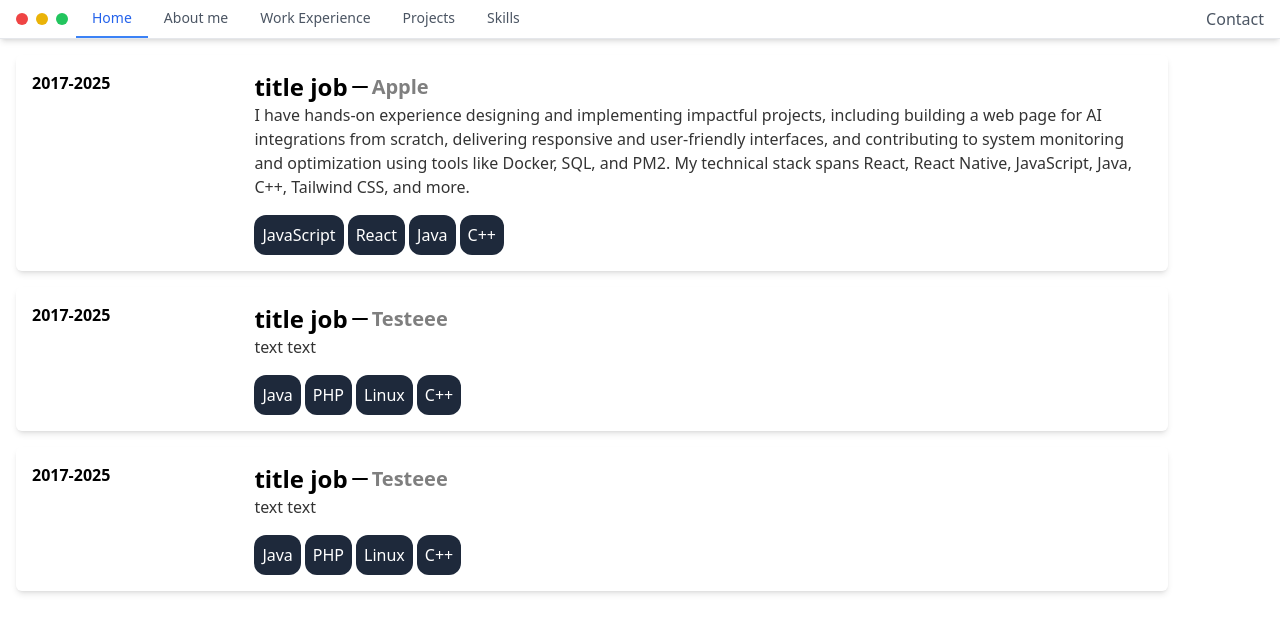
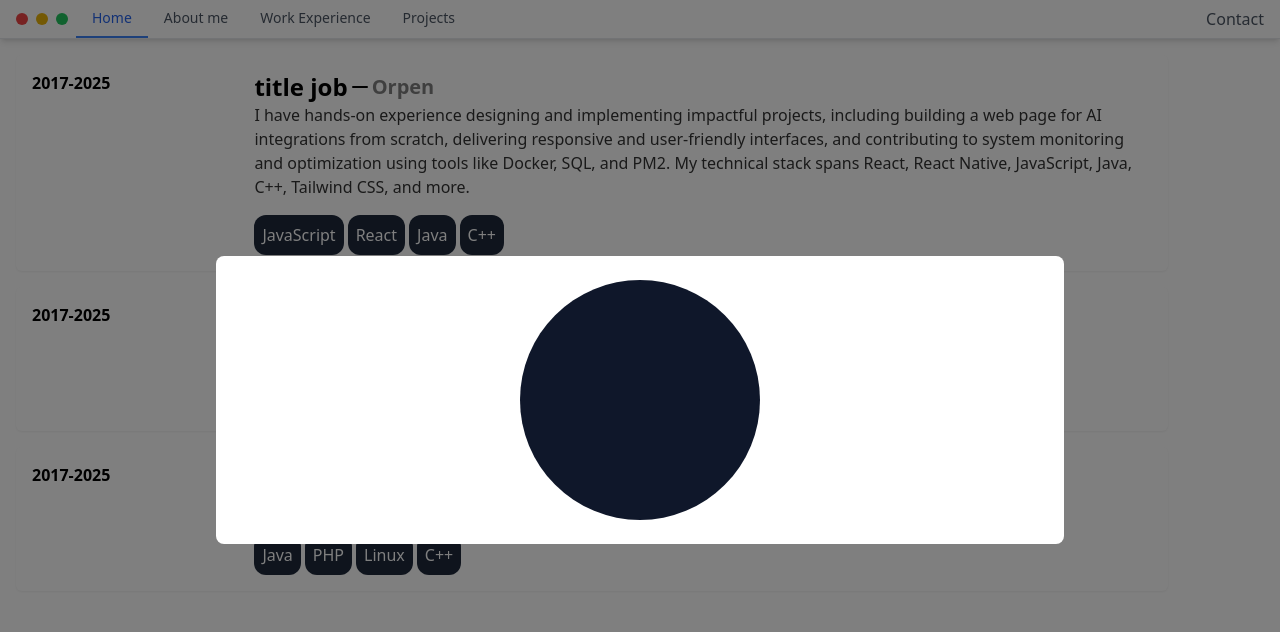
Before and after one commit to Szeckir/new-portfolio-thomaz, a React (Vite) app: page /Work in a window 1280 px wide. Both pictures are taken after a click on the button "Contact". Shown: the top 632 px of the page. Built offline with nearby package versions, Linux system fonts and the light colour scheme.

Commit message:
contact modal

```diff
--- a/src/components/AboutOption.tsx
+++ b/src/components/AboutOption.tsx
@@ -11,7 +11,7 @@ interface AboutOptionProps {
 
 function AboutOption(params: AboutOptionProps) {
     return (
-        <div className='items-center'>
+        <div className='items-center hover:cursor-pointer w-[90vw] shadow-sm hover:shadow-md p-4  rounded-md'>
             <div className='flex'>
                 <Search size={28} className='' />
                 <div className='items-center text-left ml-2'>
--- a/src/components/PortfolioNavbar.tsx
+++ b/src/components/PortfolioNavbar.tsx
@@ -1,9 +1,22 @@
 import React, { useState } from 'react';
 import { menuOptions } from '../constants';
 import { Link } from 'react-router-dom';
+import { Fade } from "react-awesome-reveal"
+import Box from '@mui/material/Box';
+import Modal from '@mui/material/Modal';
+import { Linkedin } from 'lucide-react';
 
 const PortfolioNavbar = () => {
     const [activeTab, setActiveTab] = useState("Home");
+    const [open, setOpen] = useState(false);
+
+    const handleOpen = () => {
+        setOpen(true);
+    };
+
+    const handleClose = () => {
+        setOpen(false);
+    };
 
     return (
         <div className="bg-white shadow-md">
@@ -36,12 +49,36 @@ const PortfolioNavbar = () => {
                 </div>
 
                 <div className="flex items-center mr-2">
-                    <button className="px-2 text-gray-600 hover:bg-gray-100 rounded">
+                    <button className="px-2 text-gray-600 hover:bg-gray-100 rounded" onClick={() => handleOpen()}>
                         Contact
                     </button>
+                    <Modal
+                        open={open}
+                        onClose={handleClose}
+                        aria-labelledby="parent-modal-title"
+                        aria-describedby="parent-modal-description"
+                        className="text-center items-center justify-center flex"
+                    >
+                        <Fade>
+                            <Box
+                                borderColor={"white"}
+                                padding={3}
+                                bgcolor={"white"}
+                                borderRadius={2}
+                            >
+                                <div className="w-[100vh] h-[30vh] block">
+                                    <div className='flex items-center justify-center '>
+                                        <div className='rounded-full bg-slate-900 w-[30vh] h-[30vh] '>
+
+                                        </div>
+                                    </div>
+                                </div>
+                            </Box>
+                        </Fade>
+                    </Modal>
                 </div>
             </div>
-        </div>
+        </div >
     );
 };
 
--- a/src/components/ProjectOption.tsx
+++ b/src/components/ProjectOption.tsx
@@ -11,7 +11,7 @@ interface projectParams {
 
 function ProjectOption(params: projectParams) {
     return (
-        <div className="rounded-md m-2 p-4 w-[50vh] shadow-md" >
+        <div className="rounded-md m-2 p-4 w-[50vh] shadow-md hover:shadow-xl hover:cursor-pointer" >
             <img src={params.image} className="w-[48vh] rounded-md" />
             <div className="p-2">
                 <h2 className="font-bold text-xl">{params.name}</h2>
--- a/src/components/WorkExperienceOption.tsx
+++ b/src/components/WorkExperienceOption.tsx
@@ -6,12 +6,14 @@ interface WorkParams {
   jobTitle: string,
   jobDescription: string,
   programmingLanguages: string[],
-  company: string
+  company: string,
+  link: string
 }
 
 function WorkExperienceOption(params: WorkParams) {
   return (
-    <div className='flex p-4 hover:cursor-pointer hover:bg-slate-50 m-4 rounded-md w-[90vw] shadow-md' >
+    <a href={params.link} target="_blank">
+      <div className='flex p-4 hover:cursor-pointer m-4 rounded-md w-[90vw] shadow-sm hover:shadow-md'>
         <div className=''>
           <p className='font-bold text-nowrap'>{params.date}</p>
         </div>
@@ -31,6 +33,7 @@ function WorkExperienceOption(params: WorkParams) {
           </ul>
         </div>
       </div>
+    </a>
   )
 }
 
--- a/src/constants/index.tsx
+++ b/src/constants/index.tsx
@@ -20,10 +20,6 @@ export const menuOptions = {
         title: "Projects",
         page: "/Projects"
     },
-    Skills: {
-        title: "Skills",
-        page: "/Skills"
-    }
 }
 
 export const aboutItems = {
@@ -62,7 +58,8 @@ export const workItems = {
         programmingLanguages: [
             'JavaScript', 'React', 'Java', "C++"
         ],
-        company: "Apple"
+        company: "Orpen",
+        link: "https://www.orpen.com.br/"
     },
     Job2: {
         date: "2017-2025",
--- a/src/pages/About.tsx
+++ b/src/pages/About.tsx
@@ -17,7 +17,6 @@ function About() {
 
     const handleClose = () => {
         setOpen(false);
-        console.log("trying close");
     };
 
     return (
@@ -25,7 +24,7 @@ function About() {
             <ul>
                 {
                     Object.values(aboutItems).map((element, index) => (
-                        <li key={index} onClick={() => handleOpen(element)} className="hover:cursor-pointer hover:bg-slate-50 m-6 p-2 rounded-md">
+                        <li key={index} onClick={() => handleOpen(element)} className="m-6 p-2">
                             <Fade duration={3000}>
                                 <AboutOption text={element.text} description={element.description} url={element.url} title={element.title}></AboutOption>
                             </Fade>
--- a/src/pages/Home.tsx
+++ b/src/pages/Home.tsx
@@ -1,8 +1,6 @@
 import { HyperText } from "@/components/ui/hyper-text"
 import { Search } from 'lucide-react';
 import { TypingAnimation } from "@/components/ui/typing-animation";
-import { cn } from "@/lib/utils";
-import { InteractiveGridPattern } from "@/components/ui/interactive-grid-pattern";
 import { useState, useEffect } from "react";
 import { useTheme } from "next-themes";
 
--- a/src/pages/Projects.tsx
+++ b/src/pages/Projects.tsx
@@ -1,14 +1,17 @@
 import ProjectOption from '@/components/ProjectOption'
 import { projects } from '@/constants'
+import { Fade } from 'react-awesome-reveal'
 
 function Projects() {
     return (
         <div className='m-4 flex gap-[2%] flex-wrap'>
-            {
-                Object.values(projects).map((element, index) => (
-                    <ProjectOption image={element.images.photo1} key={index} name={element.name} descritpion={element.description} programmingLanguages={element.programmingLanguages} github={element.github} url={element.url} />
-                ))
-            }
+            <Fade duration={3000}>
+                {
+                    Object.values(projects).map((element, index) => (
+                        <ProjectOption image={element.images.photo1} key={index} name={element.name} descritpion={element.description} programmingLanguages={element.programmingLanguages} github={element.github} url={element.url} />
+                    ))
+                }
+            </Fade>
         </div>
     )
 }
--- a/src/pages/Work.tsx
+++ b/src/pages/Work.tsx
@@ -1,15 +1,15 @@
-import { BlurFade } from "@/components/ui/blur-fade"
 import WorkExperienceOption from "@/components/WorkExperienceOption"
 import { workItems } from "@/constants"
+import { Fade } from "react-awesome-reveal"
 
 function Work() {
     return (
         <div>
             {
                 Object.values(workItems).map((element, index) => (
-                    <BlurFade delay={index - 0.5} inView >
-                        <WorkExperienceOption jobTitle={element.jobTitle} jobDescription={element.jobDescription} date={element.date} company={element.company} programmingLanguages={element.programmingLanguages} />
-                    </BlurFade>
+                    <Fade duration={3000}>
+                        <WorkExperienceOption link={element.link} jobTitle={element.jobTitle} jobDescription={element.jobDescription} date={element.date} company={element.company} programmingLanguages={element.programmingLanguages} />
+                    </Fade>
                 ))
             }
         </div>
```
Lines whose indentation alone changed are shown as unchanged.
